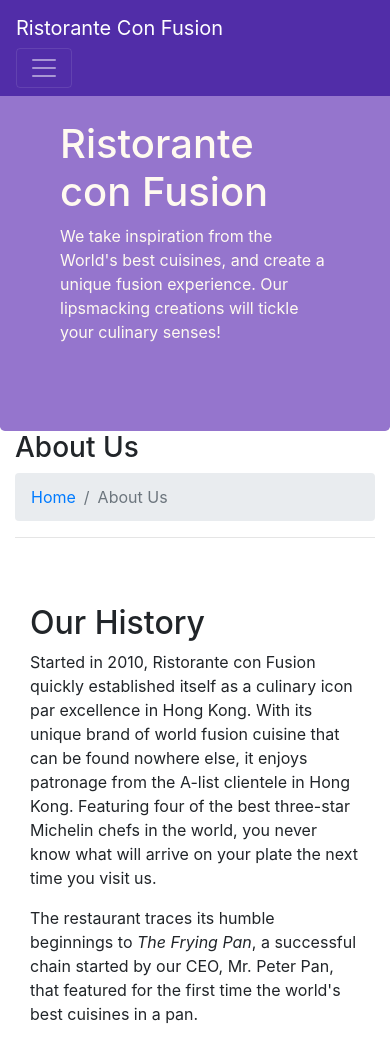
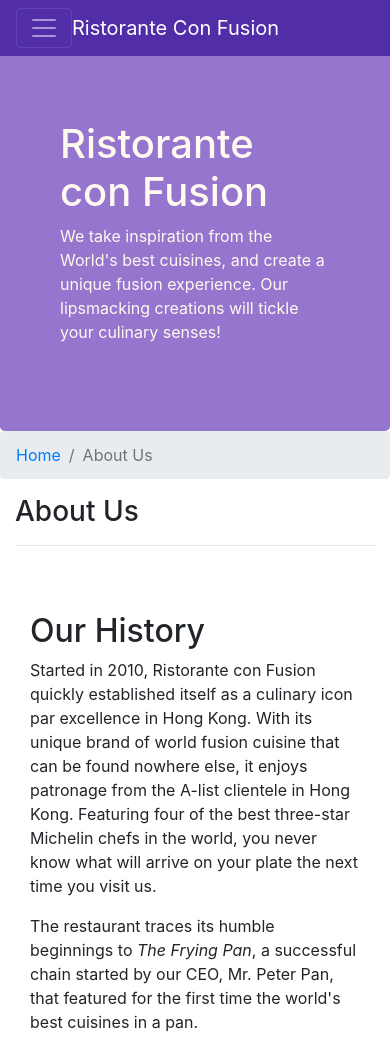
Before and after one commit to Marrek9099/Bootstrap, a website: page aboutus.html in a window 390 px wide. Shown: the top 1053 px of the page. Drawn offline with nearby package versions, Linux system fonts and the light colour scheme.

Commit message:
Navbar and Breadcrumbs_2

```diff
--- a/aboutus.html
+++ b/aboutus.html
@@ -3,19 +3,20 @@
 
 <nav class="navbar navbar-dark navbar-expand-sm fixed-top">
         <div class="container">
-           <a class="navbar-brand" href="./index.html">Ristorante Con Fusion</a>
+            <button class="navbar-toggler" type="button" data-toggle="collapse" data-target="#Navbar">
+                <span class="navbar-toggler-icon"></span>
+            </button>
+           <a class="navbar-brand mr-auto" href="./index.html">Ristorante Con Fusion</a>
                 <div class="collapse navbar-collapse" id="Navbar">
                     <ul class="navbar-nav mr-auto">
                         <li class="nav-item"><a class="nav-link" href="./index.html">Home</a></li>
-                        <li class="nav-item active"><a class="nav-link" href="./aboutus.html">About</a></li>
+                        <li class="nav-item active"><a class="nav-link" href="#">About</a></li>
                         <li class="nav-item"><a class="nav-link" href="#">Menu</a></li>
                         <li class="nav-item"><a class="nav-link" href="#">Contact</a></li>
                     </ul>
                 </div>
         </div>
-        <button class="navbar-toggler" type="button" data-toggle="collapse" data-target="#Navbar">
-            <span class="navbar-toggler-icon"></span>
-        </button>
+
 </nav>
 <head>
         <meta charset="utf-8">
@@ -44,12 +45,13 @@
 
     <div class="container">
         <div class="row">
-            <div class="col-12">
-               <h3>About Us </h3>
-               <ol class="col-12 breadcrumb">
+            <ol class="col-12 breadcrumb">
                 <li class="breadcrumb-item"><a href="./index.html">Home</a></li>
                 <li class="breadcrumb-item active">About Us</li>
             </ol>
+            <div class="col-12">
+               <h3>About Us </h3>
+
                <hr>
             </div>
         </div>
@@ -87,7 +89,7 @@
                 <div class="col-4 offset-1 col-sm-2">
                     <h5>Links</h5>
                     <ul class="list-unstyled">
-                        <li><a href="#">Home</a></li>
+                        <li><a href="./index.html">Home</a></li>
                         <li><a href="#">About</a></li>
                         <li><a href="#">Menu</a></li>
                         <li><a href="#">Contact</a></li>
```
Also changed, not shown: index.html (+6 -5 lines).
